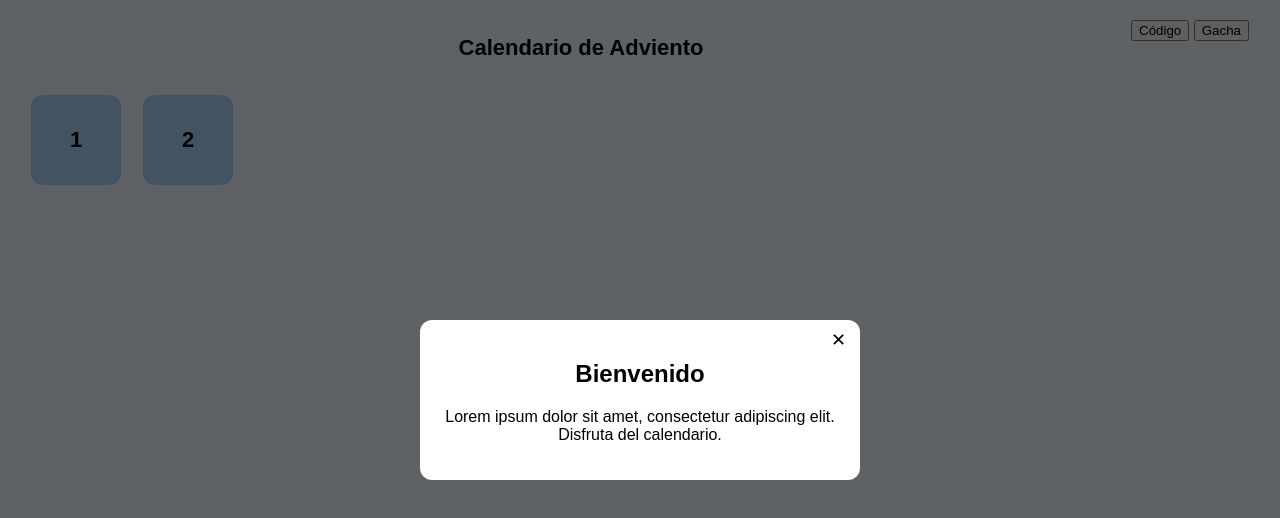
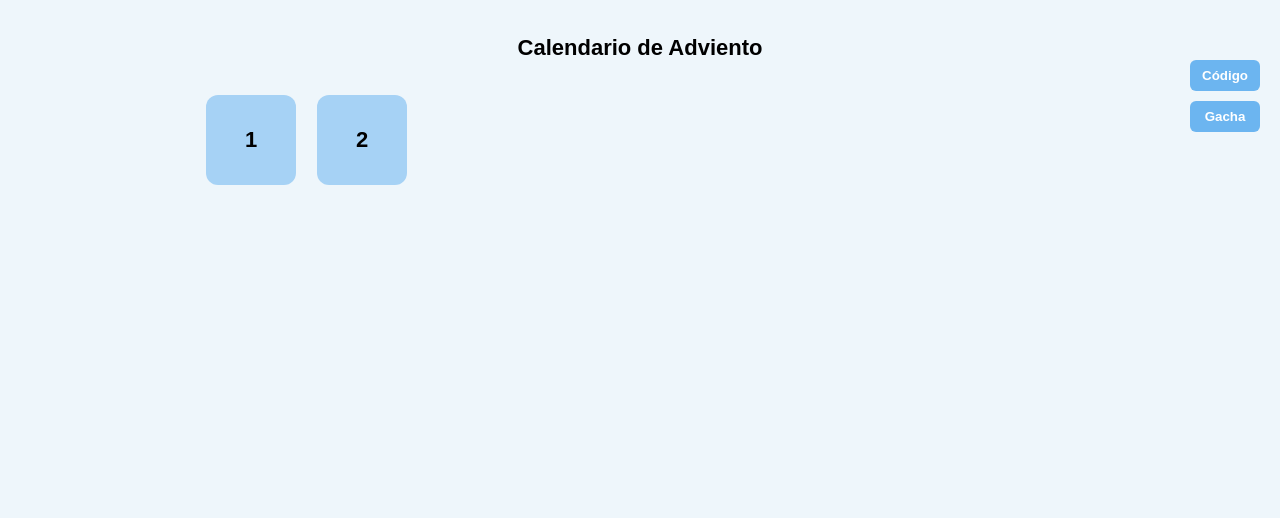
Before and after one commit to RexR848/Regalo, a website: page Public/index.html in a window 1280 px wide. Drawn offline with Linux system fonts and the light colour scheme.

Commit message:
Update styles.css

```diff
--- a/Public/styles.css
+++ b/Public/styles.css
@@ -8,7 +8,7 @@ body {
 }
 
 .page {
-  width: min(1100px, 96vw);
+  width: min(1100px, 70%);
 }
 
 .topbar {
@@ -50,6 +50,25 @@ body {
 @keyframes fadeIn {
   from {opacity: 0; transform: scale(.9);}
   to {opacity: 1; transform: scale(1);}
+}
+
+.sidebar {
+  position: fixed;
+  top: 60px;
+  right: 20px;
+  display: flex;
+  flex-direction: column;
+  gap: 10px;
+}
+
+.sidebar button {
+  padding: 8px 12px;
+  border: none;
+  border-radius: 6px;
+  background: #6cb5f0;
+  color: #fff;
+  font-weight: bold;
+  cursor: pointer;
 }
 
 .popup {
@@ -95,3 +114,17 @@ body {
   margin-top: 12px;
   border-radius: 8px;
 }
+
+.hidden {
+  display: none;
+}
+
+#popup-link {
+  display: inline-block;
+  margin-top: 10px;
+  padding: 6px 12px;
+  background: #6cb5f0;
+  color: #fff;
+  border-radius: 6px;
+  text-decoration: none;
+}
```
